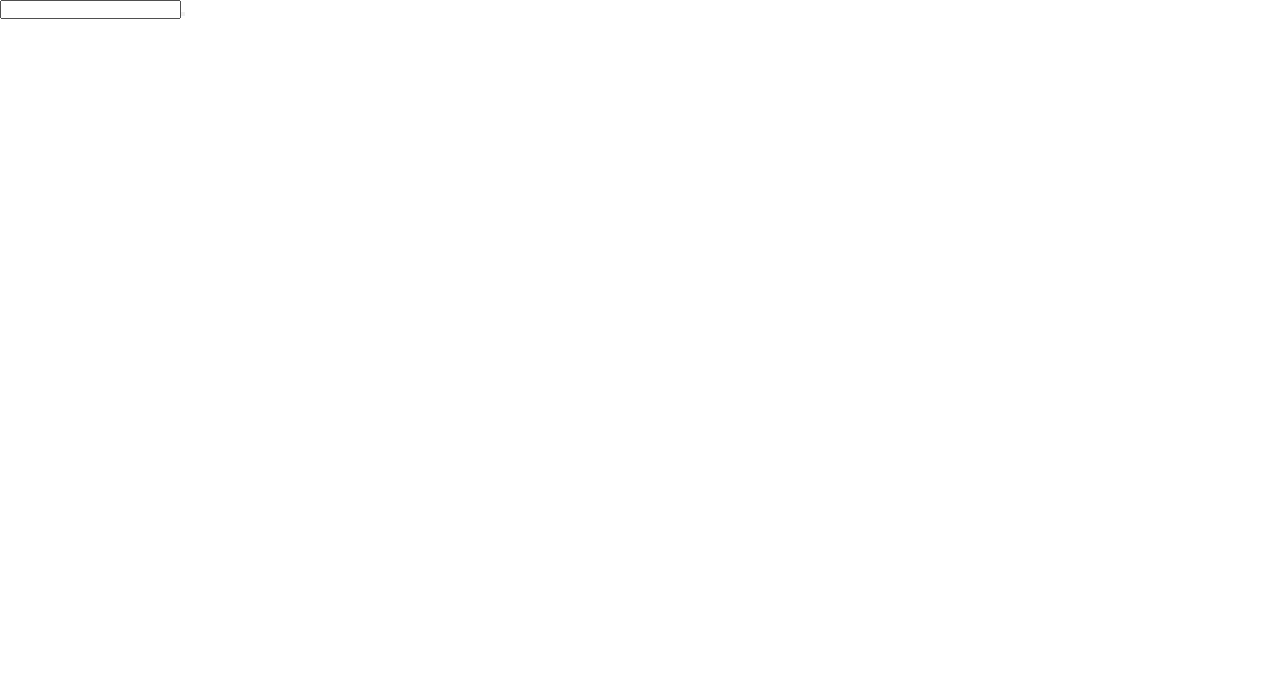
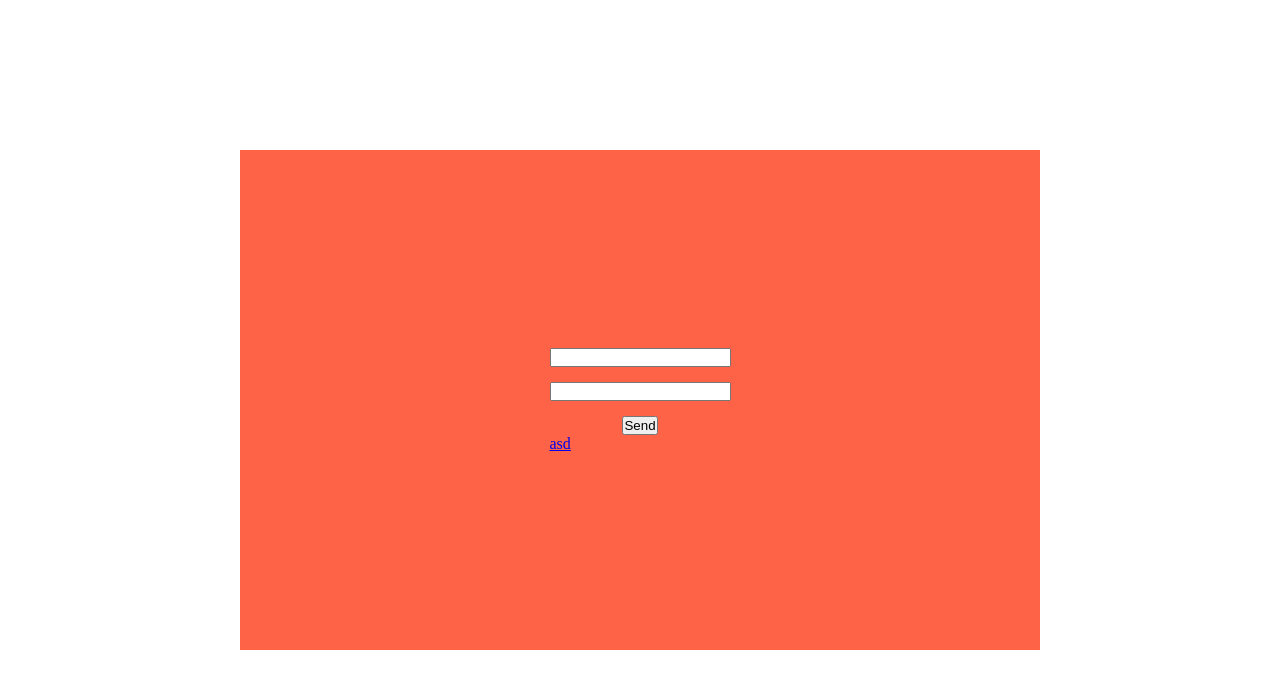
Before and after one commit to lashkoEv/JSNarutoGame, a website built with Vite: page index.html in a window 1280 px wide. Built offline with nearby package versions, Linux system fonts and the light colour scheme.

Commit message:
css for form

```diff
--- a/apps/Form/Form.js
+++ b/apps/Form/Form.js
@@ -1,8 +1,9 @@
-import { AdvancedComponent } from "../core/Component";
-import { Input, Button } from "../components";
+import { AdvancedComponent } from "../../core/Component";
+import { Input, Button } from "../../components";
 
 export class Form extends AdvancedComponent {
   // returns new Auth|Reg Form
   constructor({ tagName, className, children, events, html, ...attrs }) {
+
   }
 }
--- a/components/Button/index.js
+++ b/components/Button/index.js
@@ -0,0 +1,3 @@
+import { Button } from "./Button";
+
+export {Button};
--- a/components/index.js
+++ b/components/index.js
@@ -1,3 +1,4 @@
 import { Input } from "./Input";
+import { Button } from "./Button";
 
-export { Input };
+export { Input , Button};
--- a/index.html
+++ b/index.html
@@ -7,7 +7,18 @@
     <link rel="stylesheet" href="./style.css">
   </head>
   <body>
-    <div id="app"></div>
+    <div id="app">
+      <div class="form-wrapper">
+        <form class = 'form'>
+          <input type="text" class="login-input">
+          <input type="text" class="pass-input">
+          <div class="send-btn-wrapper">
+            <button class="send-btn">Send</button>
+          </div>
+          <a href="#" class="link-to-register">asd</a>
+        </form>
+      </div>
+    </div>
     <script type="module" src="/main.js"></script>
   </body>
 </html>
--- a/main.js
+++ b/main.js
@@ -2,30 +2,7 @@ import { User, UserController, UserRepository } from "./schemas";
 import { Input } from "./components";
 import { render } from "./core/render";
 import { append } from "./core/append";
+import { Form } from "./apps/Form";
 
 import "./style.css";
 import { Button } from "./components/Button/Button";
-
-const user = new User({ login: "q", password: "q" });
-console.log(user);
-
-const userRepository = new UserRepository();
-console.log(userRepository);
-
-const userController = new UserController();
-console.log(userController);
-
-const input = new Input({
-  tagName: "input",
-  className: "input",
-  children: [],
-});
-
-const button = new Button({
-  tagName: "button",
-  className: "btn",
-  textContent: "",
-});
-
-render(app, input);
-append(app, button);
--- a/style.css
+++ b/style.css
@@ -3,3 +3,29 @@
     padding: 0;
     box-sizing: border-box;
 }
+
+#app{
+    height: 100vh;
+    display: flex;
+    justify-content: center;
+    align-items: center;
+}
+
+.form-wrapper{
+    width: 800px;
+    height: 500px;
+    background-color: tomato;
+    display: flex;
+    justify-content: center;
+    align-items: center;
+}
+
+.login-input, .pass-input{
+    display: flex;
+    margin-bottom: 15px;
+}
+
+.send-btn-wrapper{
+    display: flex;
+    justify-content: center;
+}
```
Also changed, not shown: apps/Decription/description.css (added), apps/Form/form.css (added), apps/Game/game.css (added), apps/Menu/menu.css (added), components/Input/input.css (added), schemas/Enemy/enemy.css (added), schemas/Hero/hero.css (added).
